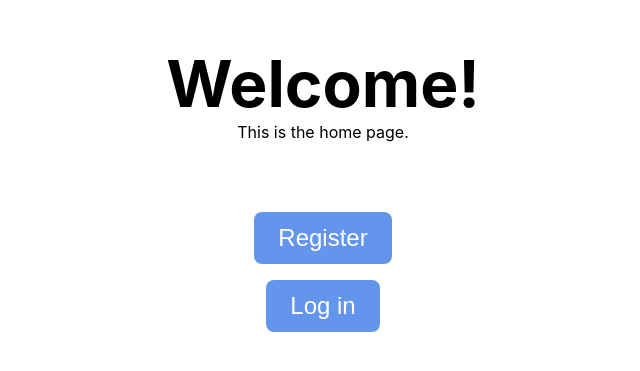
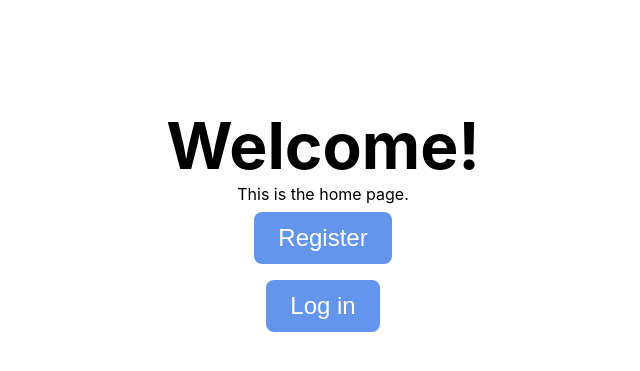
Before and after one commit to Wentao-7114/IMDb-Anime-Platform, a React (Create React App) app in the folder anime-dataset-analysis-platform/: page / in a window 1280 px wide. Shown: the part 177-548 px from the top of the page, without its empty margins (317-957 px from the left). Built offline with nearby package versions, Linux system fonts and the light colour scheme.

Commit message:
change css

```diff
--- a/anime-dataset-analysis-platform/src/App.css
+++ b/anime-dataset-analysis-platform/src/App.css
@@ -53,6 +53,4 @@
   display: flex;
   flex-direction: column;
   align-items: center;
-  justify-content: center;
-  height: 260px;
 }
```
